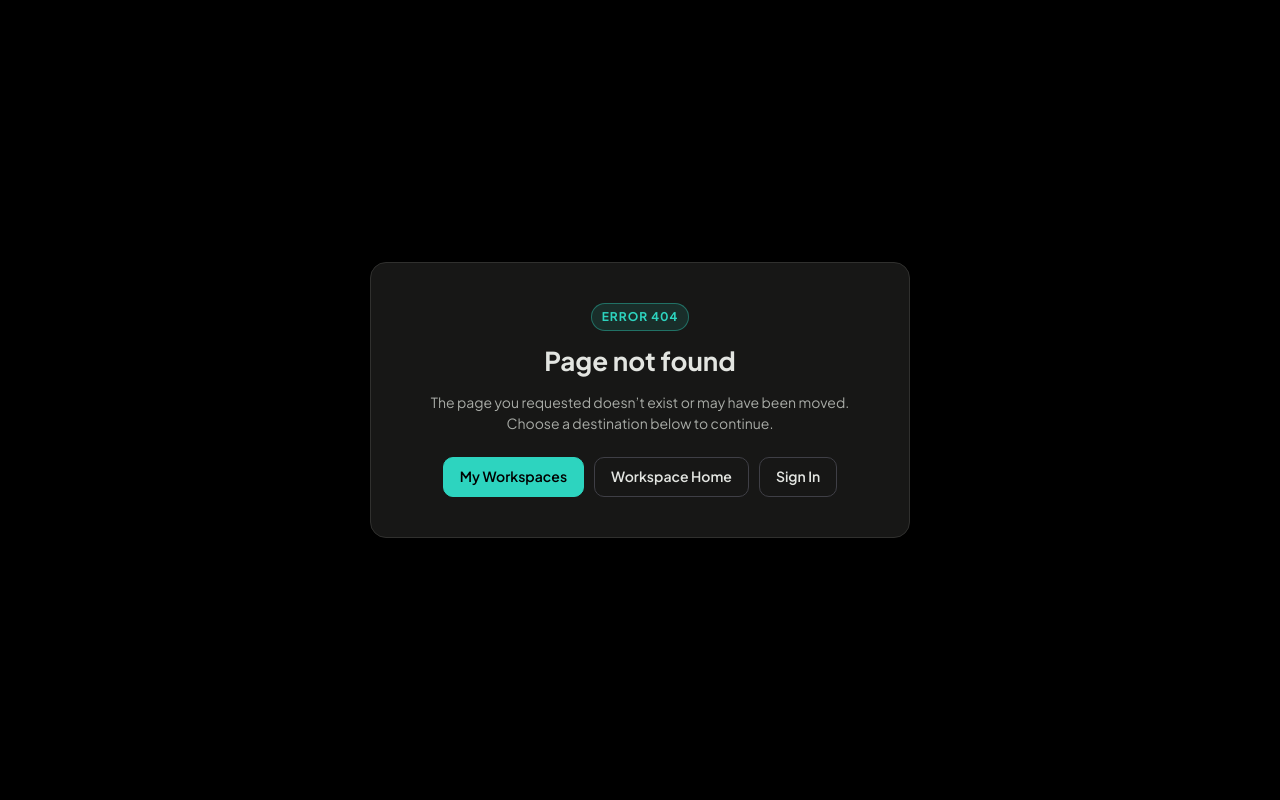
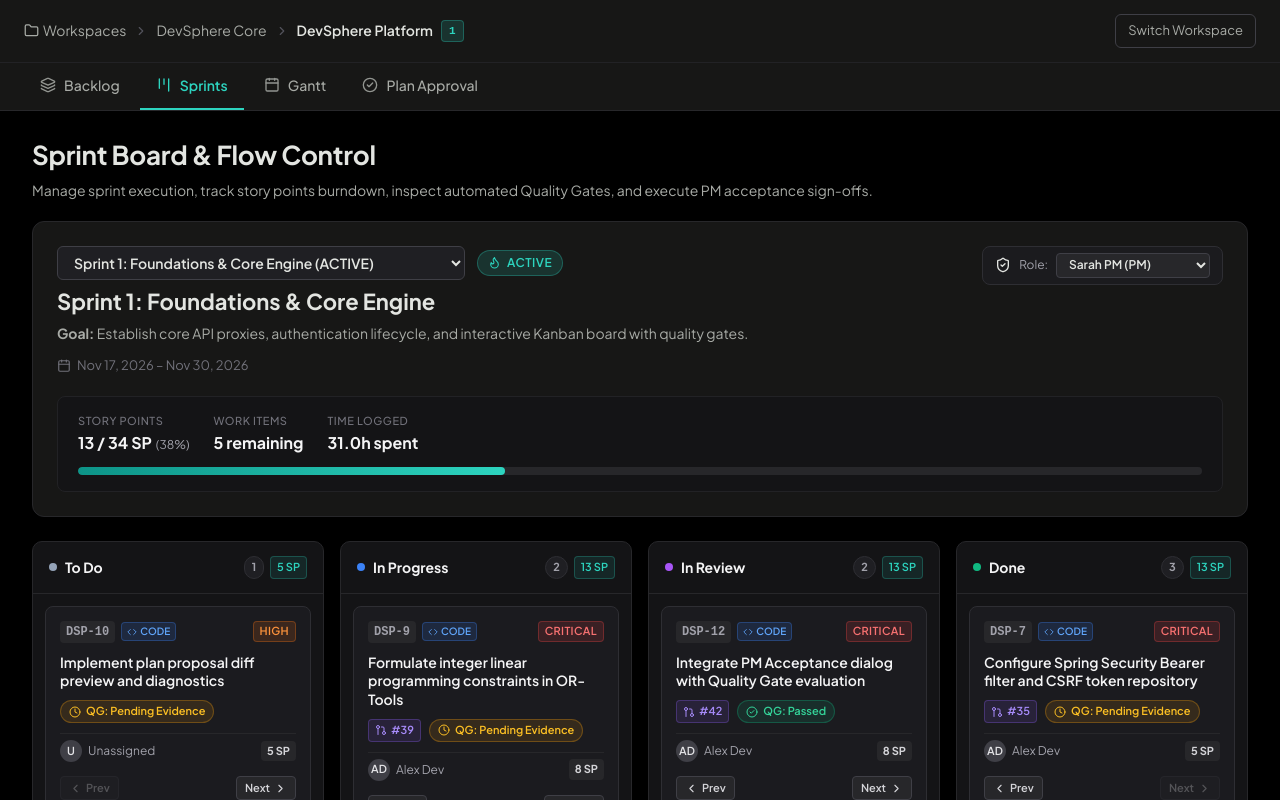
Before and after one commit to HipTran24/devsphere-platform, a Next.js app in the folder frontend/: page /p/1/sprints in a window 1280 px wide. Before the commit this address had no page. Shown: the top 800 px of the page. Built offline with nearby package versions, Linux system fonts and the light colour scheme.

Commit message:
feat(kanban): implement project and workspace sprint route entrypoints at /p/[key]/sprints and /workspaces/[id]/sprints

```diff
--- /dev/null
+++ b/frontend/src/app/p/[key]/sprints/page.jsx
@@ -0,0 +1,12 @@
+import SprintView from '../../../../features/sprints/components/SprintView';
+
+export const metadata = {
+  title: 'Sprint Board | DevSphere',
+};
+
+export default async function ProjectSprintsPage({ params }) {
+  const resolvedParams = await params;
+  const projectKey = resolvedParams?.key || 'DSP';
+
+  return <SprintView projectKey={projectKey} />;
+}
```
Also changed, not shown: frontend/src/app/workspaces/[id]/sprints/page.jsx (added, +12 -0 lines).
